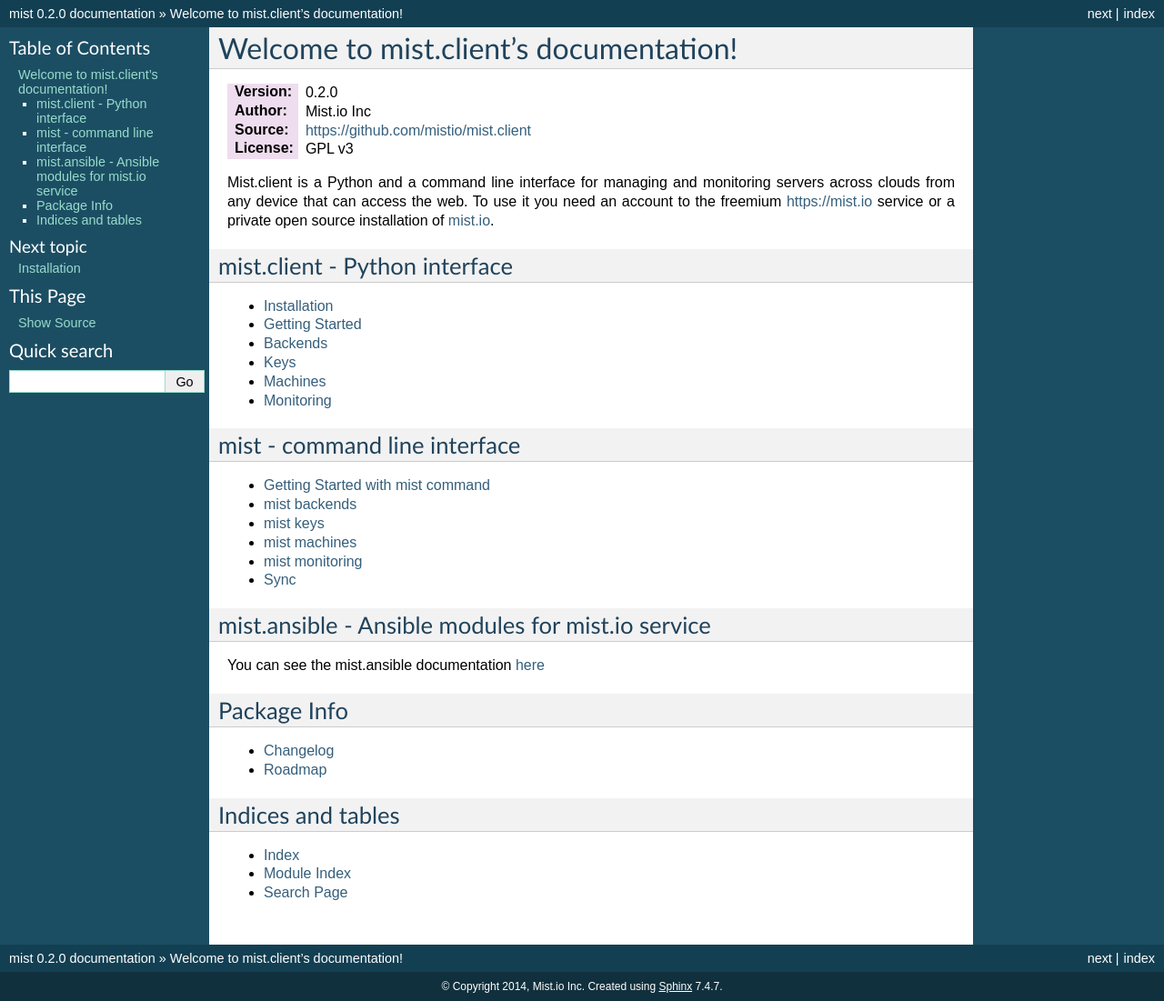
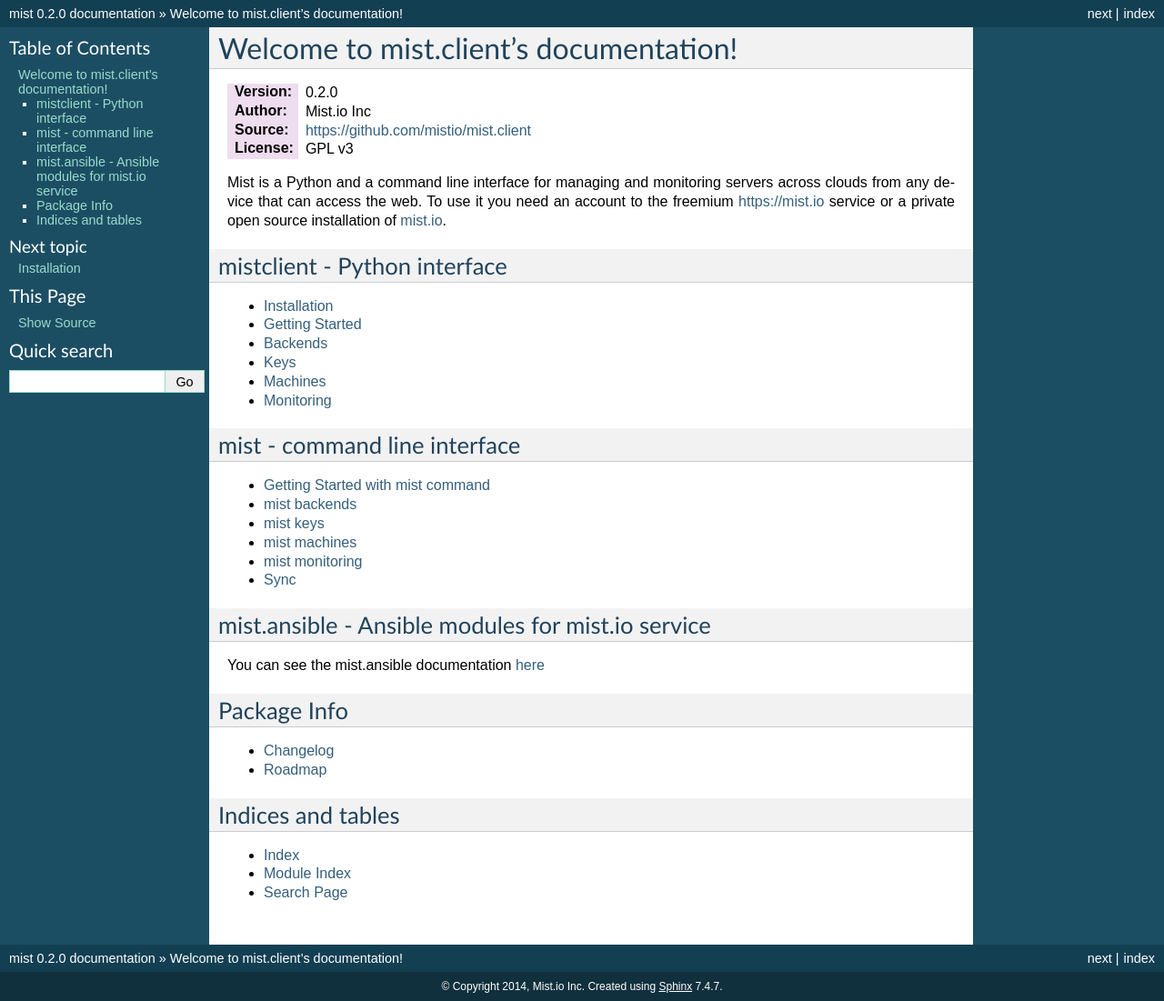
Before and after one commit to mistio/mist.client, a Sphinx documentation site: the page built from docs/source/index.rst, in a window 1280 px wide. Shown: the whole page at 91% size. Built offline with Sphinx 7.4.7, drawn with Linux system fonts in a browser that asks for light colours.

Commit message:
Update first page documentation for new release

```diff
--- a/docs/source/index.rst
+++ b/docs/source/index.rst
@@ -11,13 +11,13 @@
 :Source: https://github.com/mistio/mist.client
 :License: GPL v3
 
-Mist.client is a Python and a command line interface for managing and monitoring servers across clouds from any device
+Mist is a Python and a command line interface for managing and monitoring servers across clouds from any device
 that can access the web. To use it you need an account to the freemium https://mist.io service or a private open
 source installation of `mist.io`_.
 
 .. _mist.io: https://github.com/mistio/mist.io
 
-mist.client - Python interface
+mistclient - Python interface
 ==============================
 
 .. toctree::
```
